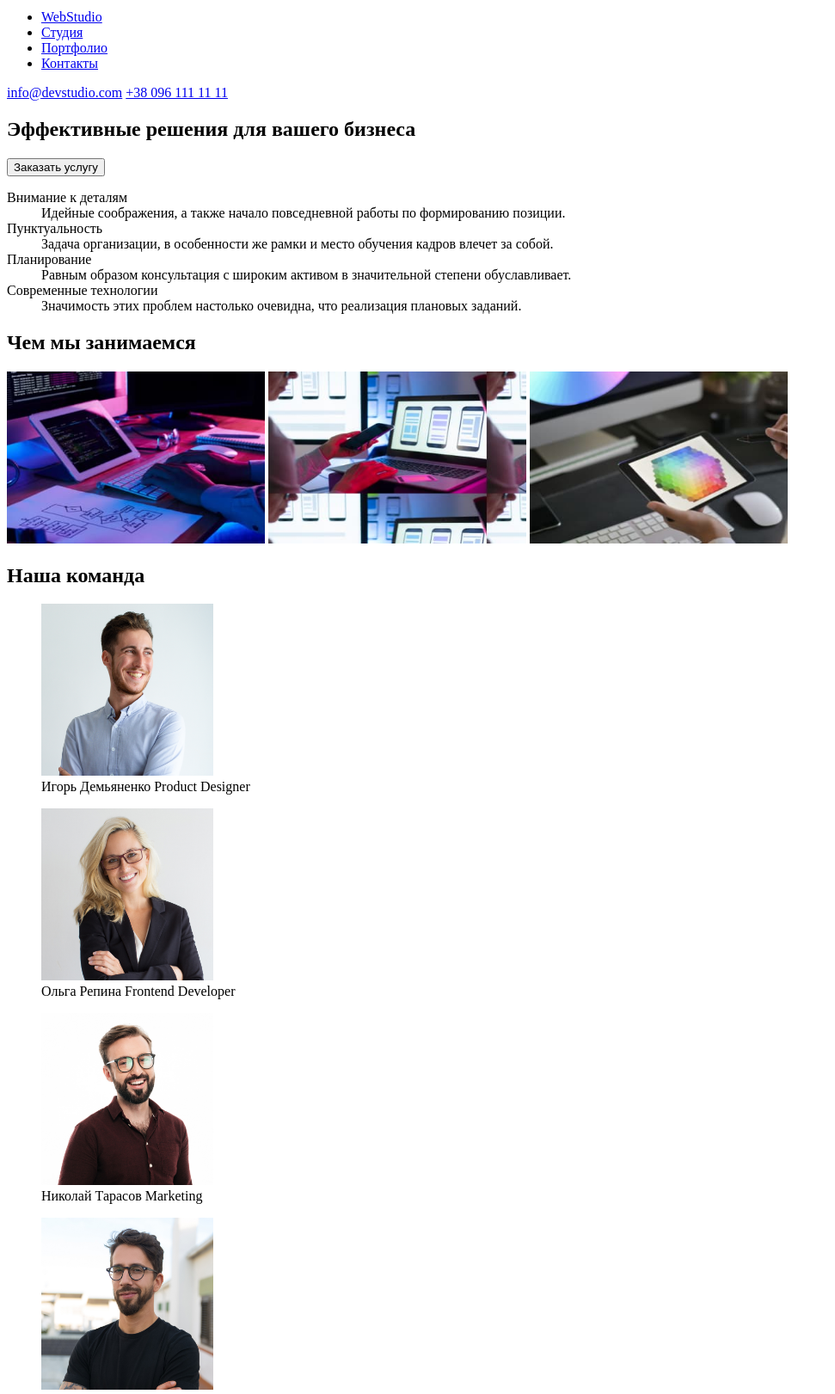
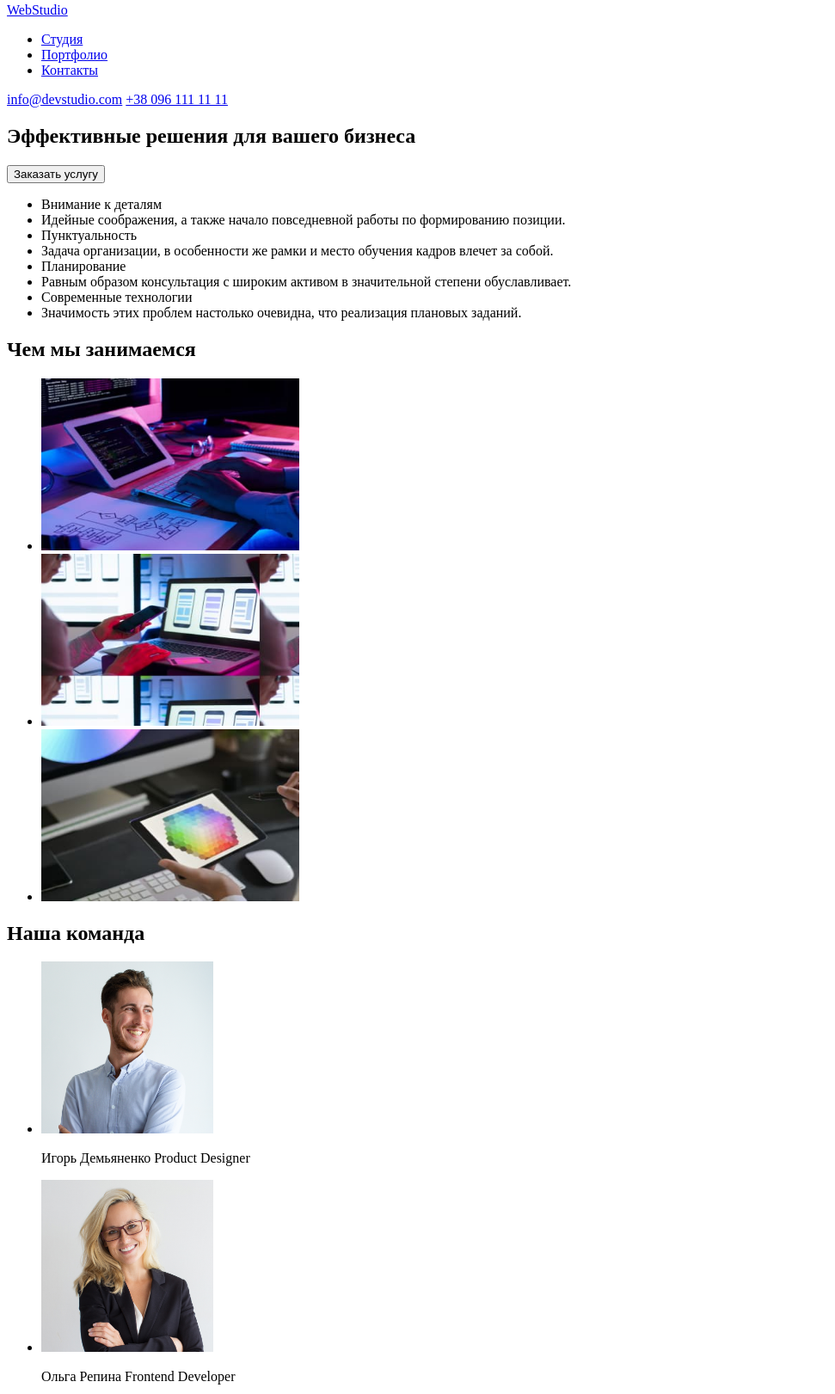
Before and after one commit to Halamai/goit-markup-hw-01, a plain HTML site: page index.html in a window 1280 px wide. Shown: the part 5-1626 px from the top of the page at 86% size, without its empty margins (0-971 px from the left). Drawn offline with Linux system fonts and the light colour scheme.

Commit message:
виправлення до домашки 1

```diff
--- a/index.html
+++ b/index.html
@@ -6,14 +6,15 @@
     <meta http-equiv="X-UA-Compatible" content="IE=edge">
     <meta name="viewport" content="width=device-width, initial-scale=1.0">
     <title>Document</title>
+    <link rel="stylesheet" href="./css/styles.css" />
 </head>
 
 <body>
 
     <header>
+        <a href="WebStudio">WebStudio</a>
         <nav>
             <ul>
-                <li><a href="WebStudio">WebStudio</a></li>
                 <li><a href="Студия">Студия</a></li>
                 <li><a href="Портфолио">Портфолио</a></li>
                 <li><a href="Контакты">Контакты</a></li>
@@ -22,54 +23,56 @@
             <a href="mailto:info@devstudio.com">info@devstudio.com</a>
             <a href="tel:+380961111111">+38 096 111 11 11</a>
     </header>
-
+    <main>
         <section>
             <h1>Эффективные решения для вашего бизнеса</h1>
             <button type="button">Заказать услугу</button>
         </section>
 
         <section>
-        <dl>
-            <dt>Внимание к деталям</dt>
-            <dd>Идейные соображения, а также начало повседневной работы по формированию позиции.</dd>
-
-            <dt>Пунктуальность</dt>
-            <dd>Задача организации, в особенности же рамки и место обучения кадров влечет за собой.</dd>
-
-            <dt>Планирование</dt>
-            <dd>Равным образом консультация с широким активом в значительной степени обуславливает.</dd>
-
-            <dt>Современные технологии</dt>
-            <dd>Значимость этих проблем настолько очевидна, что реализация плановых заданий.</dd>
-        </dl>
-
-        <h2>Чем мы занимаемся</h2>
-        <div>
-            <img src="img/box1.jpg" alt="программирования" width="300" height="200">
-            <img src="img/box2.jpg" alt="подключения дивайсов" width="300" height="200">
-            <img src="img/box3.jpg" alt="соответствие требованиям заказчика" width="300" height="200">
-        </div>
+            <ul>
+                <li>Внимание к деталям</li>
+                <li>Идейные соображения, а также начало повседневной работы по формированию позиции.</li>
+                <li>Пунктуальность</li>
+                <li>Задача организации, в особенности же рамки и место обучения кадров влечет за собой.</li>
+                <li>Планирование</li>
+                <li>Равным образом консультация с широким активом в значительной степени обуславливает.</li>
+                <li>Современные технологии</li>
+                <li>Значимость этих проблем настолько очевидна, что реализация плановых заданий.</li>
+            </ul>
         </section>
 
-    <main>
+        <section>
+            <h2>Чем мы занимаемся</h2>
+            <ul>
+                <li><img src="images/box1.jpg" alt="программирования" width="300" height="200"></li>
+                <li><img src="images/box2.jpg" alt="подключения дивайсов" width="300" height="200"></li>
+                <li><img src="images/box3.jpg" alt="соответствие требованиям заказчика" width="300" height="200"></li>
+            </ul>
+        </section>
+
+        <section>
             <h2>Наша команда</h2>
+            <ul>
+                <li>
+                    <img src="images/img1.jpg" alt="фото сотрудника" width="200" height="200">
+                    <p>Игорь Демьяненко Product Designer</p>
+                </li>
+                <li>
+                    <img src="images/img2.jpg" alt="фото сотрудника" width="200" height="200">
+                    <p>Ольга Репина Frontend Developer</p>
+                </li>
+                <li>
+                    <img src="images/img3.jpg" alt="фото сотрудника" width="200" height="200">
+                    <p>Николай Тарасов Marketing</p>
+                </li>
+                <li>
+                    <img src="images/img4.jpg" alt="фото сотрудника" width="200" height="200">
+                    <p>Михаил Ермаков UI Designer</p>
+                </li>
+            </ul>
+        </section>
 
-        <figure>
-            <img src="img/img1.jpg" alt="фото сотрудника" width="200" height="200">
-            <figcaption>Игорь Демьяненко Product Designer</figcaption>
-        </figure>
-        <figure>
-            <img src="img/img2.jpg" alt="фото сотрудника" width="200" height="200">
-            <figcaption>Ольга Репина Frontend Developer</figcaption>
-        </figure>
-        <figure>
-            <img src="img/img3.jpg" alt="фото сотрудника" width="200" height="200">
-            <figcaption>Николай Тарасов Marketing</figcaption>
-        </figure>
-        <figure>
-            <img src="img/img4.jpg" alt="фото сотрудника" width="200" height="200">
-            <figcaption>Михаил Ермаков UI Designer</figcaption>
-        </figure>
 
     </main>
 
@@ -83,9 +86,6 @@
 
         </footer>
 
-
-
-
 </body>
 
 </html>
```
Also changed, not shown: css/style.css (deleted), css/styles.css (added), images/box1.jpg (renamed from img/box1.jpg), images/box2.jpg (renamed from img/box2.jpg), images/box3.jpg (renamed from img/box3.jpg), images/img1.jpg (renamed from img/img1.jpg), images/img2.jpg (renamed from img/img2.jpg), images/img3.jpg (renamed from img/img3.jpg), images/img4.jpg (renamed from img/img4.jpg). Lines whose indentation alone changed are shown as unchanged.
